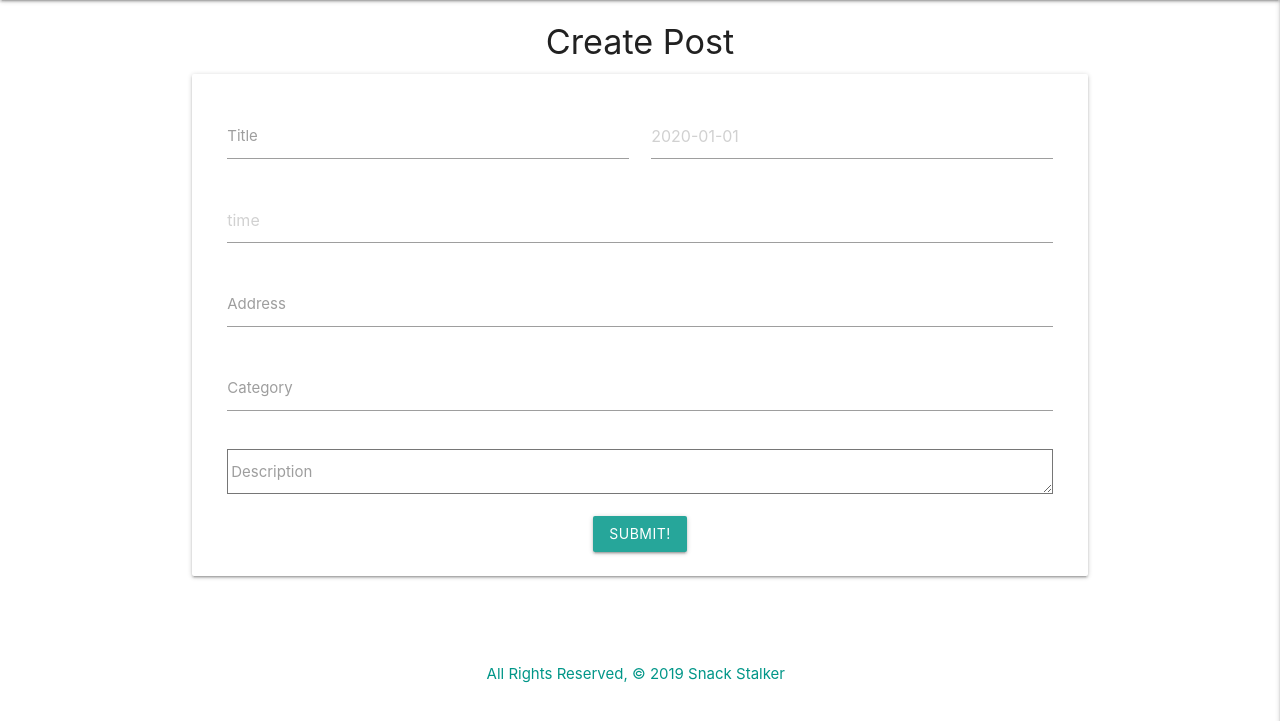
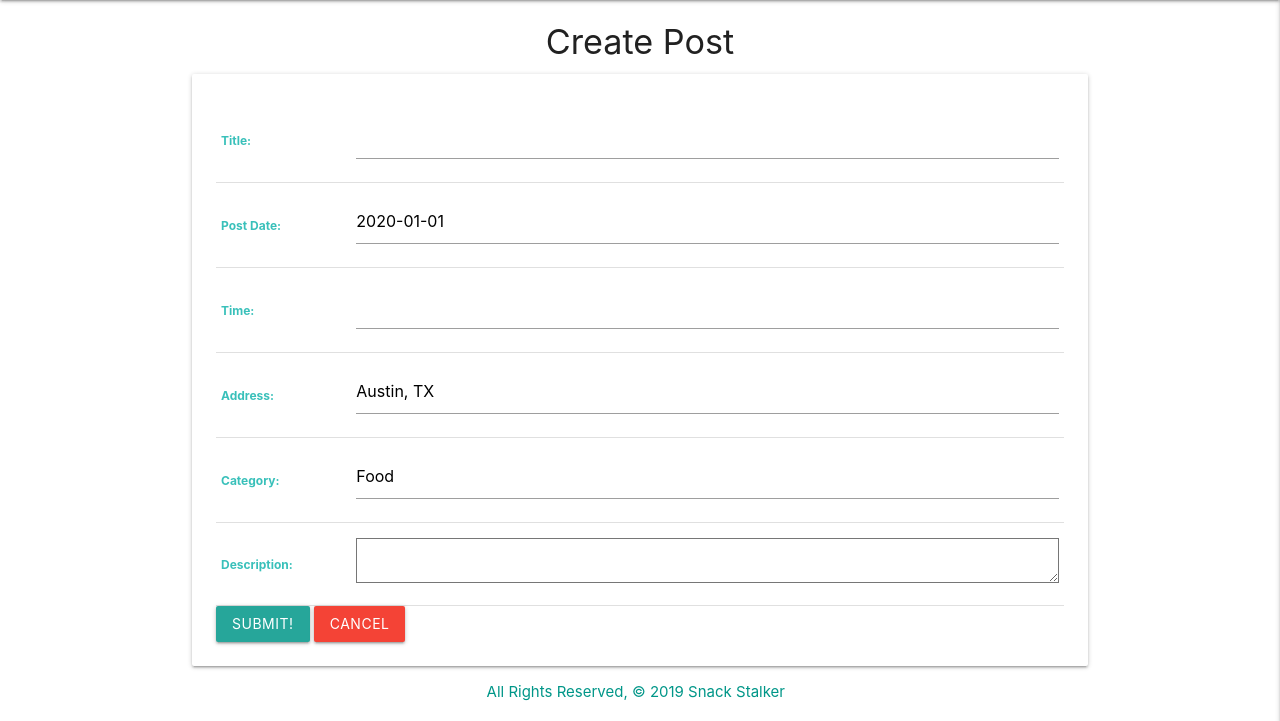
Before and after one commit to Codeebk/snackstalker1, a Django app: page /posts/create/ in a window 1280 px wide. Shown: the part 79-800 px from the top of the page. Run offline with Django 3.2, Linux system fonts and the light colour scheme; the visitor is signed in with stand-in values (Sample User, id 1); some web fonts are replaced.

Commit message:
update edit form

```diff
--- a/main_app/static/css/style.css
+++ b/main_app/static/css/style.css
@@ -69,6 +69,10 @@ body {
     flex-direction: column;
 }
 
+label {
+    color: #39C0BA;
+}
+
 main {
     flex: 1 0 auto;
     min-height: 80vh;
--- a/main_app/templates/main_app/post_form.html
+++ b/main_app/templates/main_app/post_form.html
@@ -4,14 +4,29 @@
 
 {% if object %}
 
-<h1>Edit <span class="teal-text">{{object.name}}</span></h1>
+<h4 class="center" id="edit">Edit Post</h4>
 {% else %}
 
 
 <h4 class="center-align">Create Post</h4>
 {% endif %}
+<div class="card">
+  <div class="card-content">
 
-    <div class="card hoverable">
+    <form action="" method="post">
+      <!-- Django requires the following for security purposes -->
+      {% csrf_token %}
+      <table>
+        <!-- Render the inputs inside of <tr>s & <td>s -->
+        {{ form.as_table }}
+      </table>
+      <input type="submit" value="Submit!" class="btn">
+      <a href="{% url 'detail' post.id %}" class="btn red">Cancel</a>
+    </form>
+  </div>
+</div>
+
+    <!-- <div class="card hoverable">
       <div class="row card-content">
         <form action="" method="post" class="col s12">
             {% csrf_token %}
@@ -53,7 +68,7 @@
           <div class="center-align"><input type="submit" value="Submit!" class="btn"></div>
         </form>
       </div>
-    </div>
+    </div> -->
 
     <!-- </div>
   </div>   -->
```
